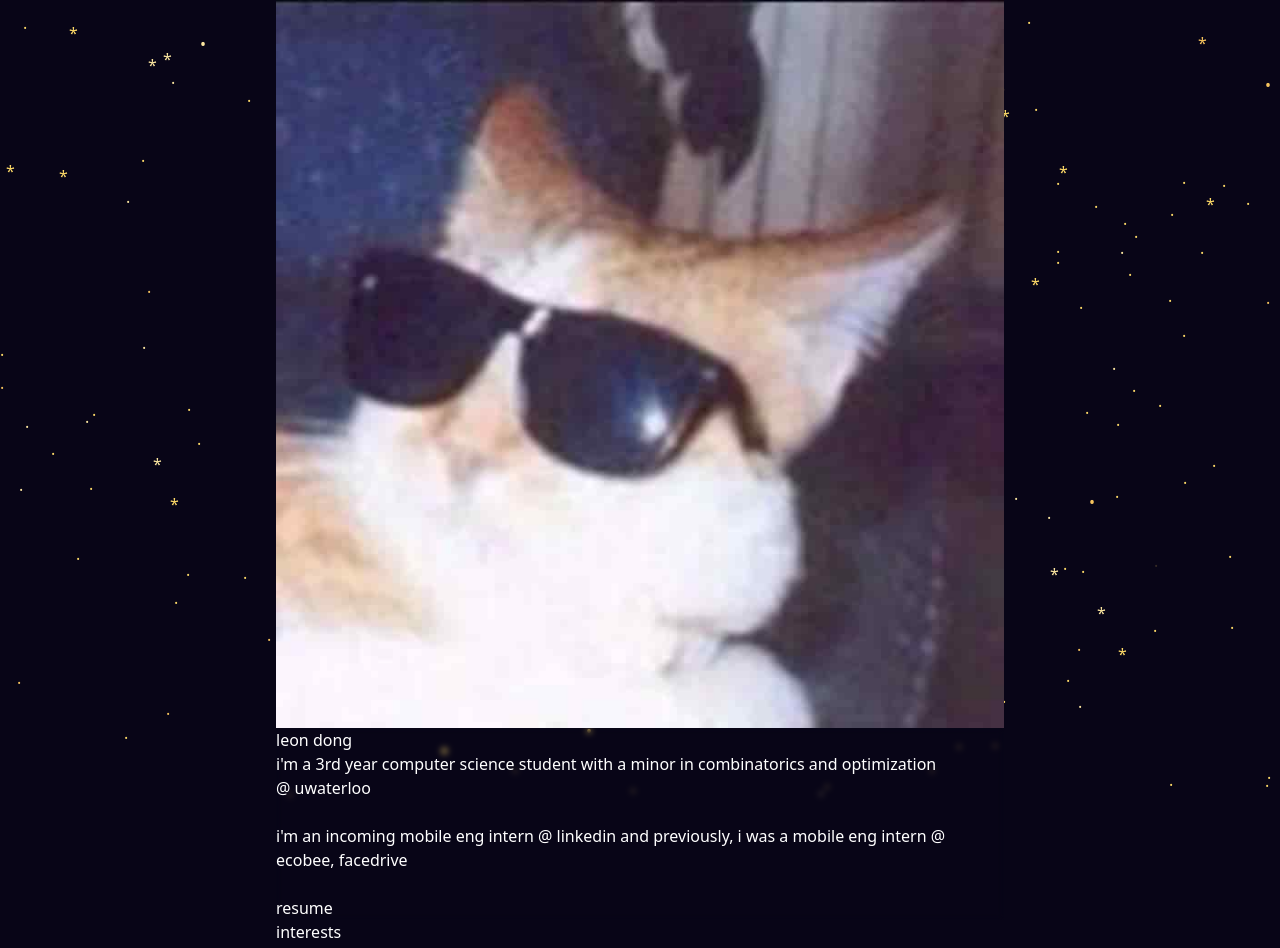
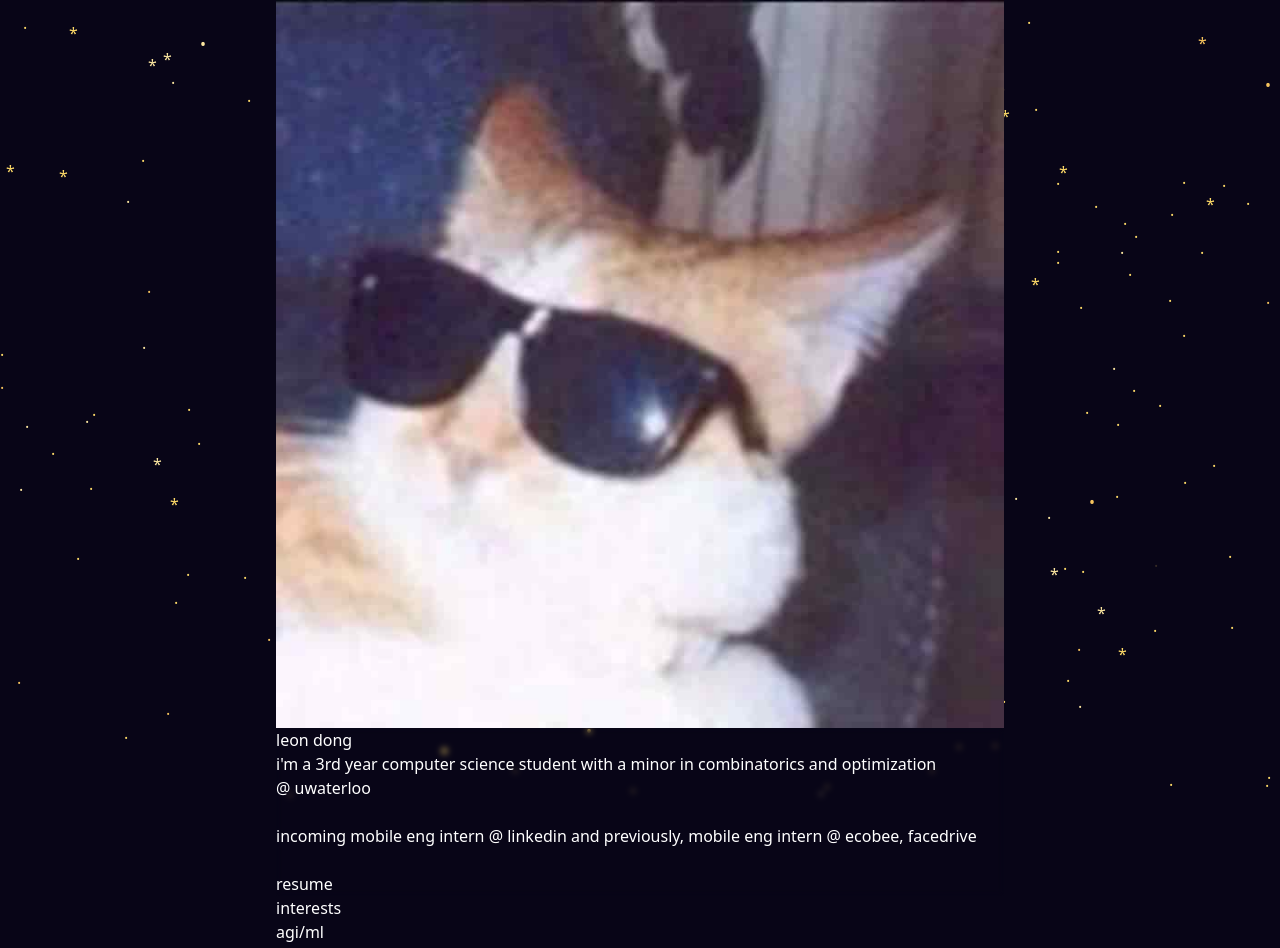
Before and after one commit to LeonDong02/zeroultra, a Next.js app: page / in a window 1280 px wide. Shown: the top 948 px of the page. Built offline with nearby package versions, Linux system fonts and the light colour scheme; no server answers.

Commit message:
Update index.js

```diff
--- a/pages/index.js
+++ b/pages/index.js
@@ -159,12 +159,12 @@ export default function Home() {
           <div class="basis-full md:basis-3/4 px-12 md:pl-8 blurryback">
             <div class="text-3xl font-bold my-1.5 md:my-2.5">leon dong</div>
             <div>
-              i&apos;m a 3rd year computer science student with a minor in combinatorics and optimization @&nbsp;
+              i'm a 3rd year computer science student with a minor in combinatorics and optimization @&nbsp;
               <a href='https://uwaterloo.ca/' target="_blank" rel="noreferrer" class="transition ease-in-out underline text-violet-500 hover:text-violet-700 duration-100">uwaterloo</a>
             </div>
             <br></br>
             <div>
-              i&apos;m an incoming mobile eng intern @ <a href='https://www.linkedin.com' target="_blank" rel="noreferrer" class="transition ease-in-out underline text-violet-500 hover:text-violet-700 duration-100">linkedin</a> and previously, i was a mobile eng intern @ <a href='https://www.ecobee.com/' target="_blank" rel="noreferrer" class="transition ease-in-out underline text-violet-500 hover:text-violet-700 duration-100">ecobee</a>, <a href='https://steeresg.com/' target="_blank" rel="noreferrer" class="transition ease-in-out underline text-violet-500 hover:text-violet-700 duration-100">facedrive</a>
+              incoming mobile eng intern @ <a href='https://www.linkedin.com' target="_blank" rel="noreferrer" class="transition ease-in-out underline text-violet-500 hover:text-violet-700 duration-100">linkedin</a> and previously, mobile eng intern @ <a href='https://www.ecobee.com/' target="_blank" rel="noreferrer" class="transition ease-in-out underline text-violet-500 hover:text-violet-700 duration-100">ecobee</a>, <a href='https://steeresg.com/' target="_blank" rel="noreferrer" class="transition ease-in-out underline text-violet-500 hover:text-violet-700 duration-100">facedrive</a>
             </div>
             <br></br>
             <a href='Resume.pdf' target="_blank" rel="noreferrer" class="text-[15px] transition ease-in-out underline text-violet-500 hover:text-violet-700 duration-100">
```
